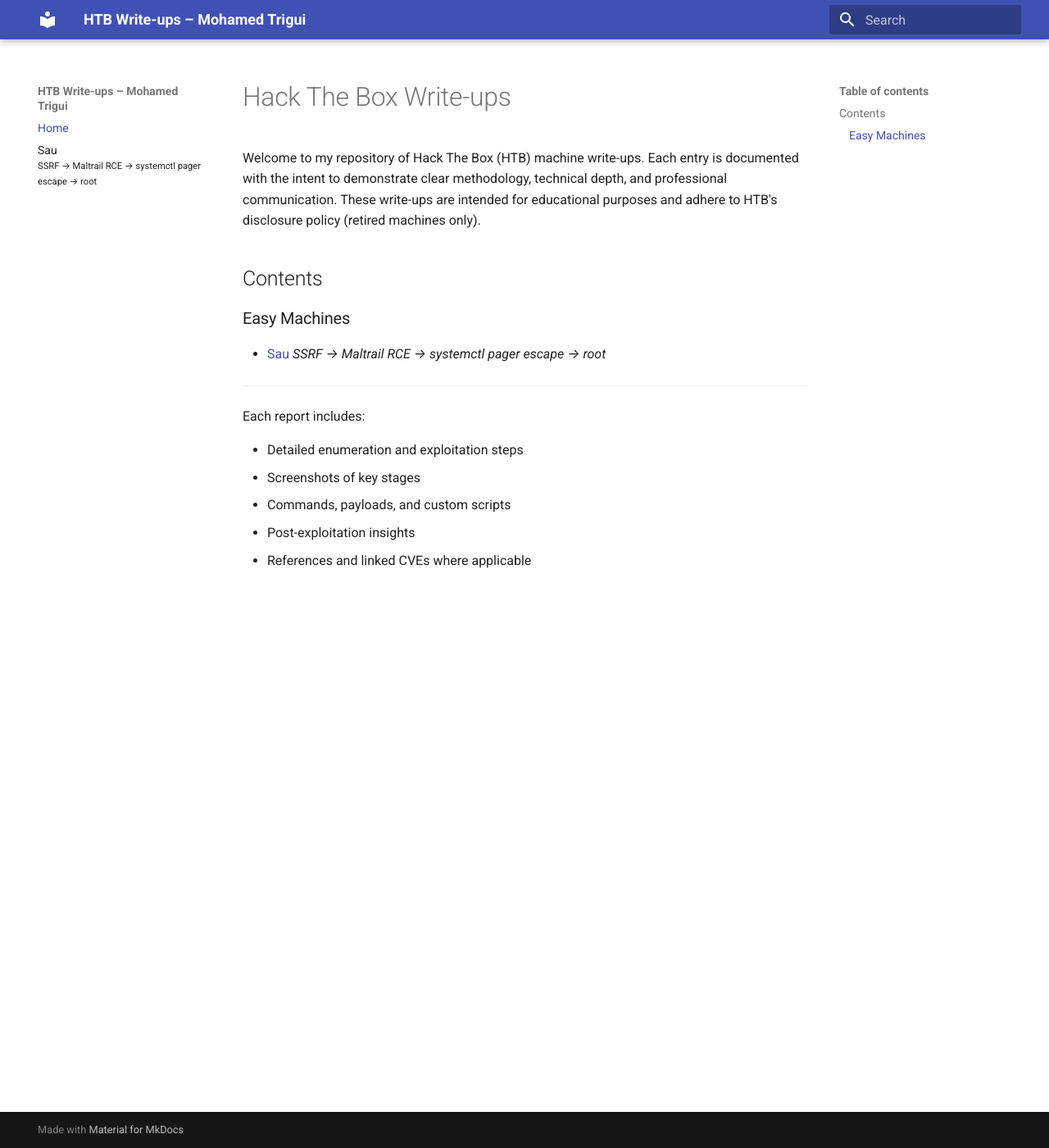
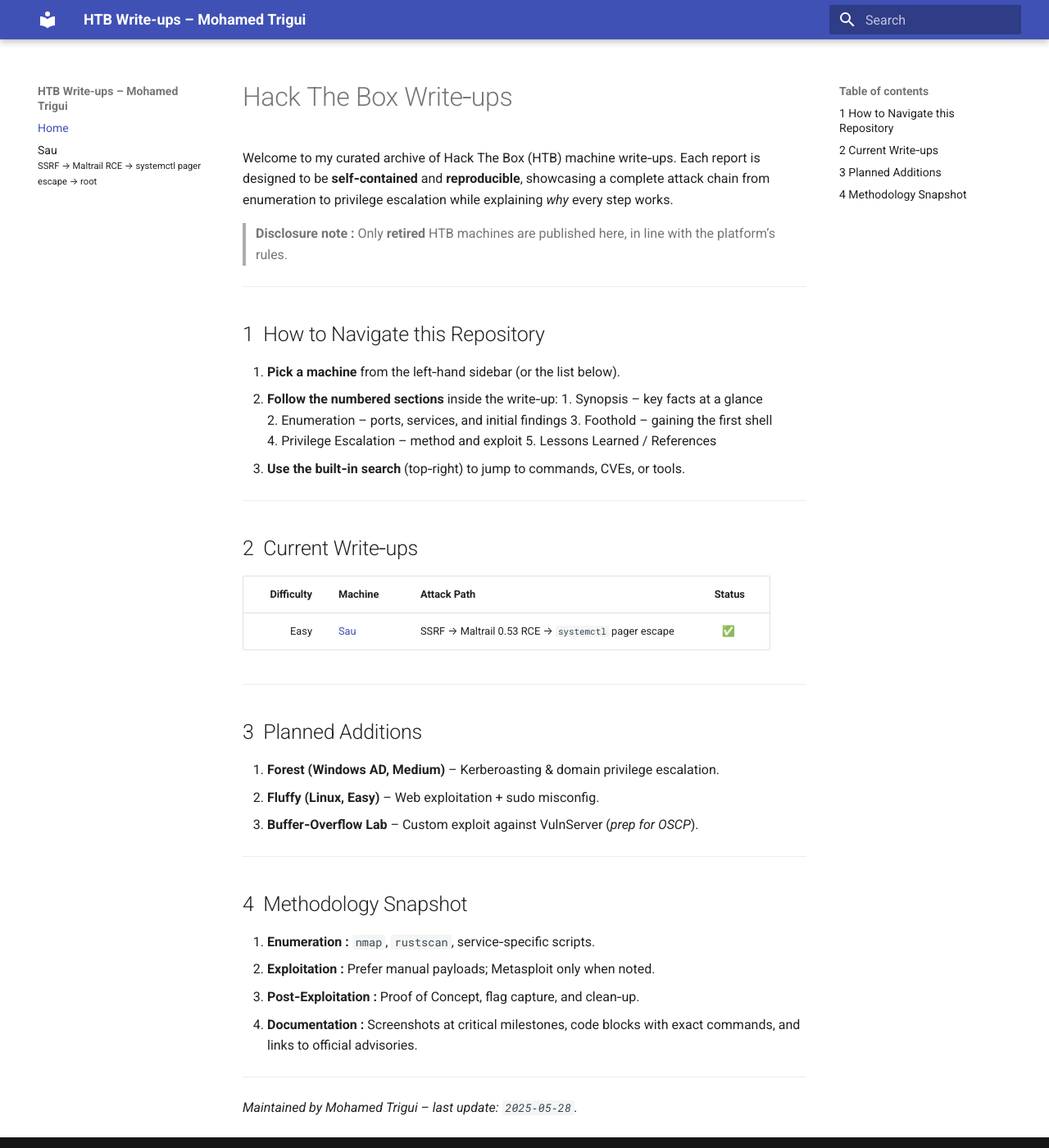
Before and after one commit to medTrigui/htb-writeups, an MkDocs documentation site: the page built from docs/index.md, in a window 1280 px wide and 1400 px high. Shown: the whole window at 82% size. Built offline with MkDocs 1.6.1 and Material for MkDocs 9.7.7, drawn with Linux system fonts in a browser that asks for light colours.

Commit message:
docs: enhance homepage content and structure

```diff
--- a/docs/index.md
+++ b/docs/index.md
@@ -1,22 +1,49 @@
-# Hack The Box Write-ups
+# Hack The Box Write‑ups
 
-Welcome to my repository of Hack The Box (HTB) machine write-ups. Each entry is documented with the intent to demonstrate clear methodology, technical depth, and professional communication. These write-ups are intended for educational purposes and adhere to HTB's disclosure policy (retired machines only).
+Welcome to my curated archive of Hack The Box (HTB) machine write‑ups.  Each report is designed to be **self‑contained** and **reproducible**, showcasing a complete attack chain from enumeration to privilege escalation while explaining *why* every step works.
 
-## Contents
-
-### Easy Machines
-
-* [Sau](Sau/Sau.md)
-  *SSRF → Maltrail RCE → systemctl pager escape → root*
-
-<!-- Additional entries will be listed here as more write-ups are added. -->
+> **Disclosure note :** Only **retired** HTB machines are published here, in line with the platform’s rules.
 
 ---
 
-Each report includes:
+## 1  How to Navigate this Repository
 
-* Detailed enumeration and exploitation steps
-* Screenshots of key stages
-* Commands, payloads, and custom scripts
-* Post-exploitation insights
-* References and linked CVEs where applicable
+1. **Pick a machine** from the left‑hand sidebar (or the list below).
+2. **Follow the numbered sections** inside the write‑up:
+   1. Synopsis – key facts at a glance
+   2. Enumeration – ports, services, and initial findings
+   3. Foothold – gaining the first shell
+   4. Privilege Escalation – method and exploit
+   5. Lessons Learned / References
+3. **Use the built‑in search** (top‑right) to jump to commands, CVEs, or tools.
+
+---
+
+## 2  Current Write‑ups
+
+| Difficulty | Machine           | Attack Path                                         |  Status |
+| ---------: | ----------------- | --------------------------------------------------- | :-----: |
+|       Easy | [Sau](Sau/Sau.md) | SSRF → Maltrail 0.53 RCE → `systemctl` pager escape |    ✅    |
+
+<!-- Add rows here as new write‑ups are published. -->
+
+---
+
+## 3  Planned Additions
+
+1. **Forest (Windows AD, Medium)** – Kerberoasting & domain privilege escalation.
+2. **Fluffy (Linux, Easy)** – Web exploitation + sudo misconfig.
+3. **Buffer‑Overflow Lab** – Custom exploit against VulnServer (*prep for OSCP*).
+
+---
+
+## 4  Methodology Snapshot
+
+1. **Enumeration :**  `nmap`, `rustscan`, service‑specific scripts.
+2. **Exploitation :**  Prefer manual payloads; Metasploit only when noted.
+3. **Post‑Exploitation :**  Proof of Concept, flag capture, and clean‑up.
+4. **Documentation :**  Screenshots at critical milestones, code blocks with exact commands, and links to official advisories.
+
+---
+
+*Maintained by Mohamed Trigui – last update: `2025‑05‑28`.*
```
